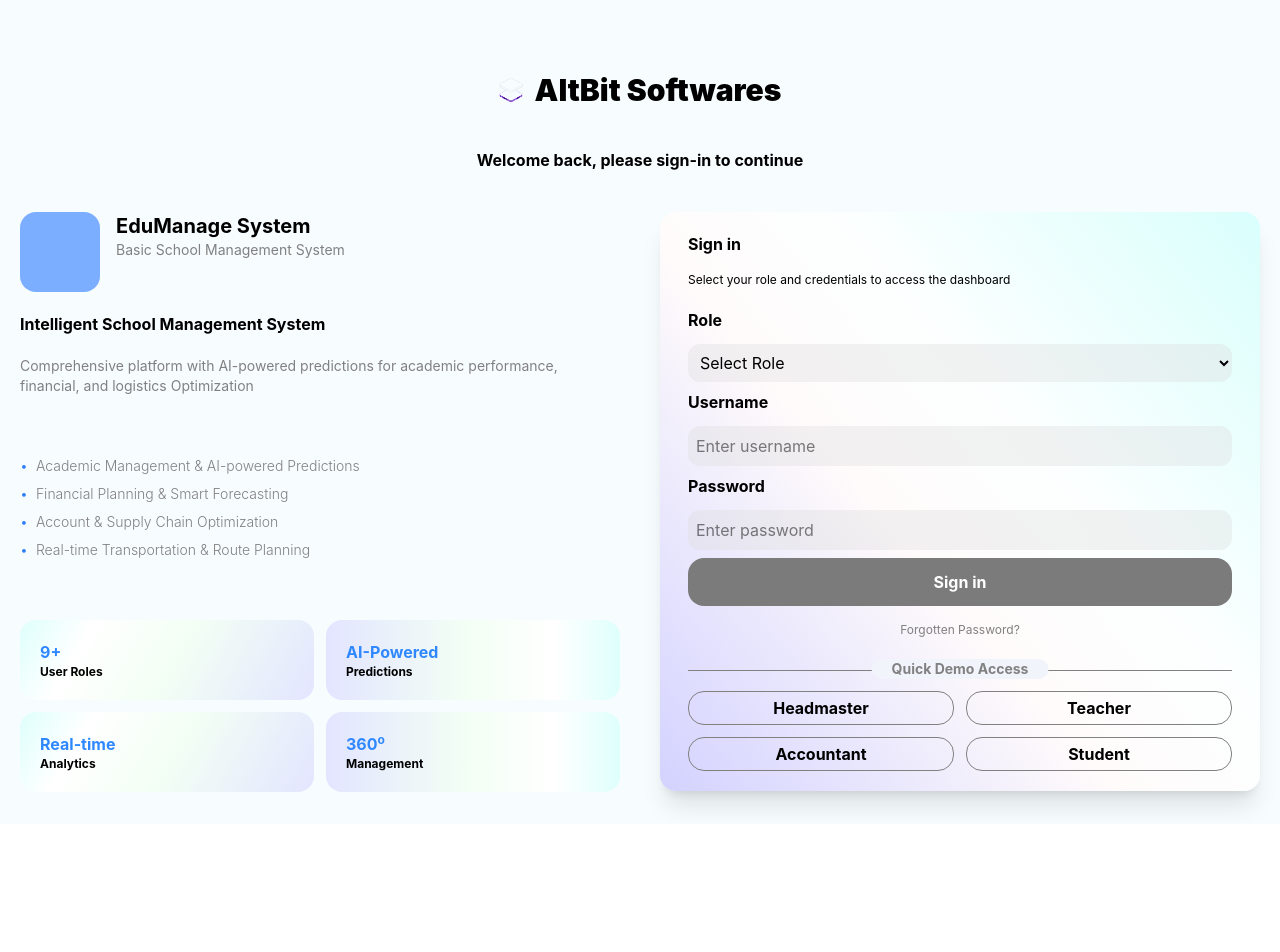
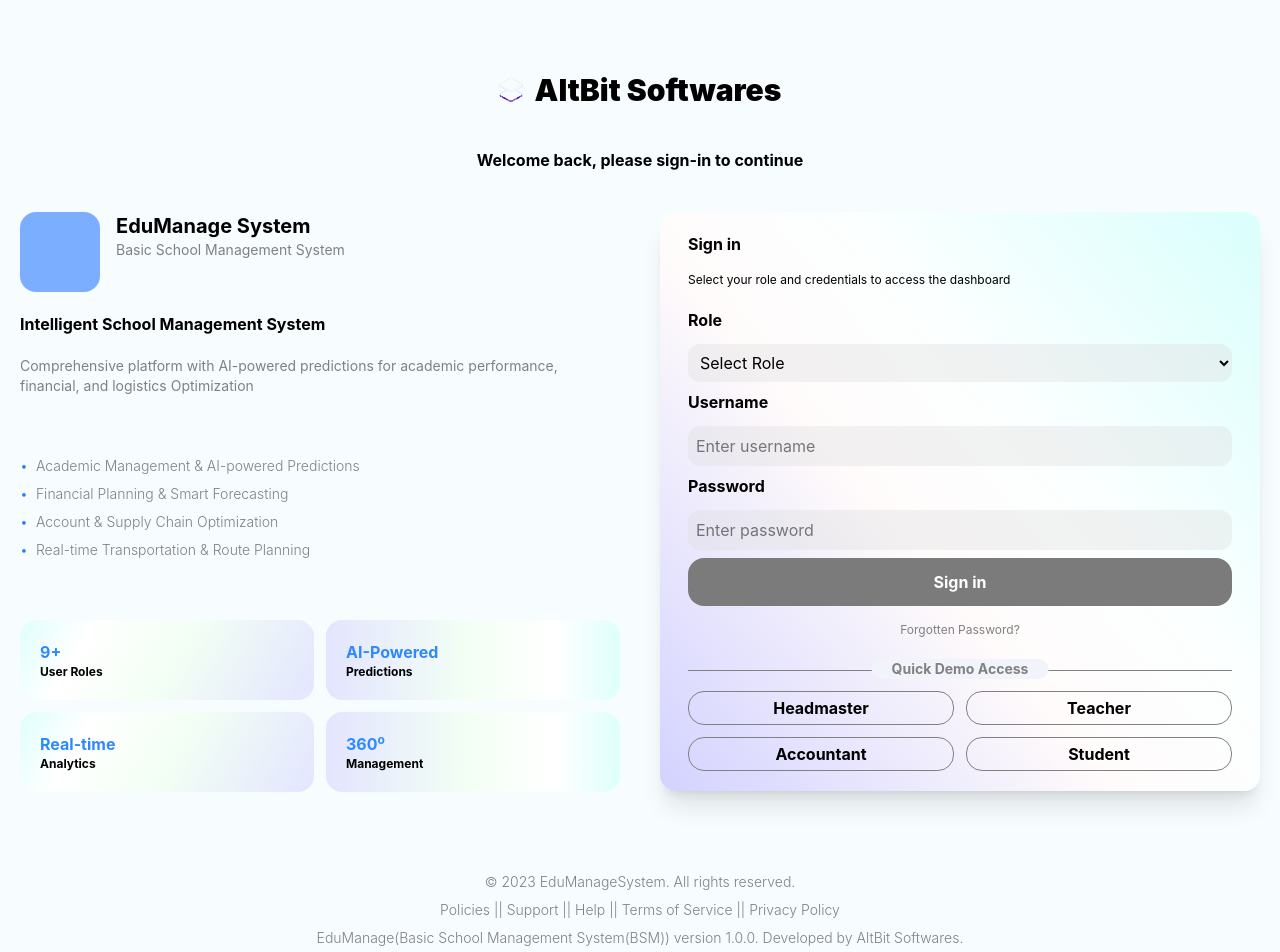
Before and after one commit to abihso/edumanagesystem, a React (Vite) app: page / in a window 1280 px wide. Shown: the top 952 px of the page. Before the commit the page ends 824 px from the top, so only its background shows below. Built offline with nearby package versions, Linux system fonts and the light colour scheme; some icons are missing.

Commit message:
Added footer to login page

```diff
--- a/src/modules/login.tsx
+++ b/src/modules/login.tsx
@@ -146,6 +146,16 @@ const Login = () => {
                 </div>
             </div>
         </div>
+
+        <p className='textColor2 text-xs sm:text-sm font-light text-center mt-20'>
+            © 2023 EduManageSystem. All rights reserved.
+        </p>
+        <p className='textColor2 text-xs sm:text-sm font-light text-center mt-2'>
+            Policies || Support || Help || Terms of Service || Privacy Policy
+        </p>
+        <p className='textColor2 text-xs sm:text-sm font-light text-center mt-2'>
+            EduManage(Basic School Management System(BSM)) version 1.0.0. Developed by AltBit Softwares.
+        </p>
     </div>
   )
 }
```
Also changed, not shown: 1 other file (tests, documents, lock files or other folders).
